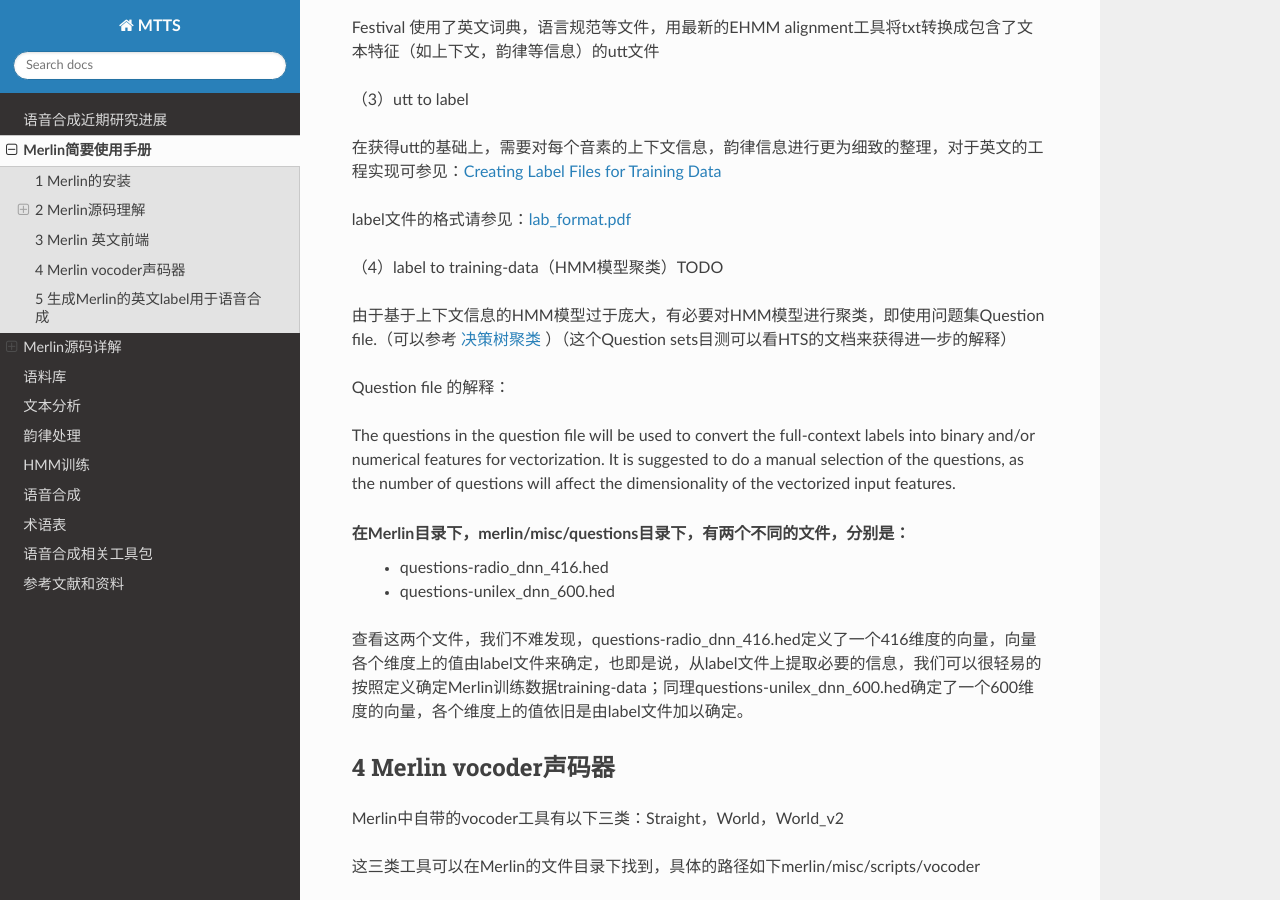
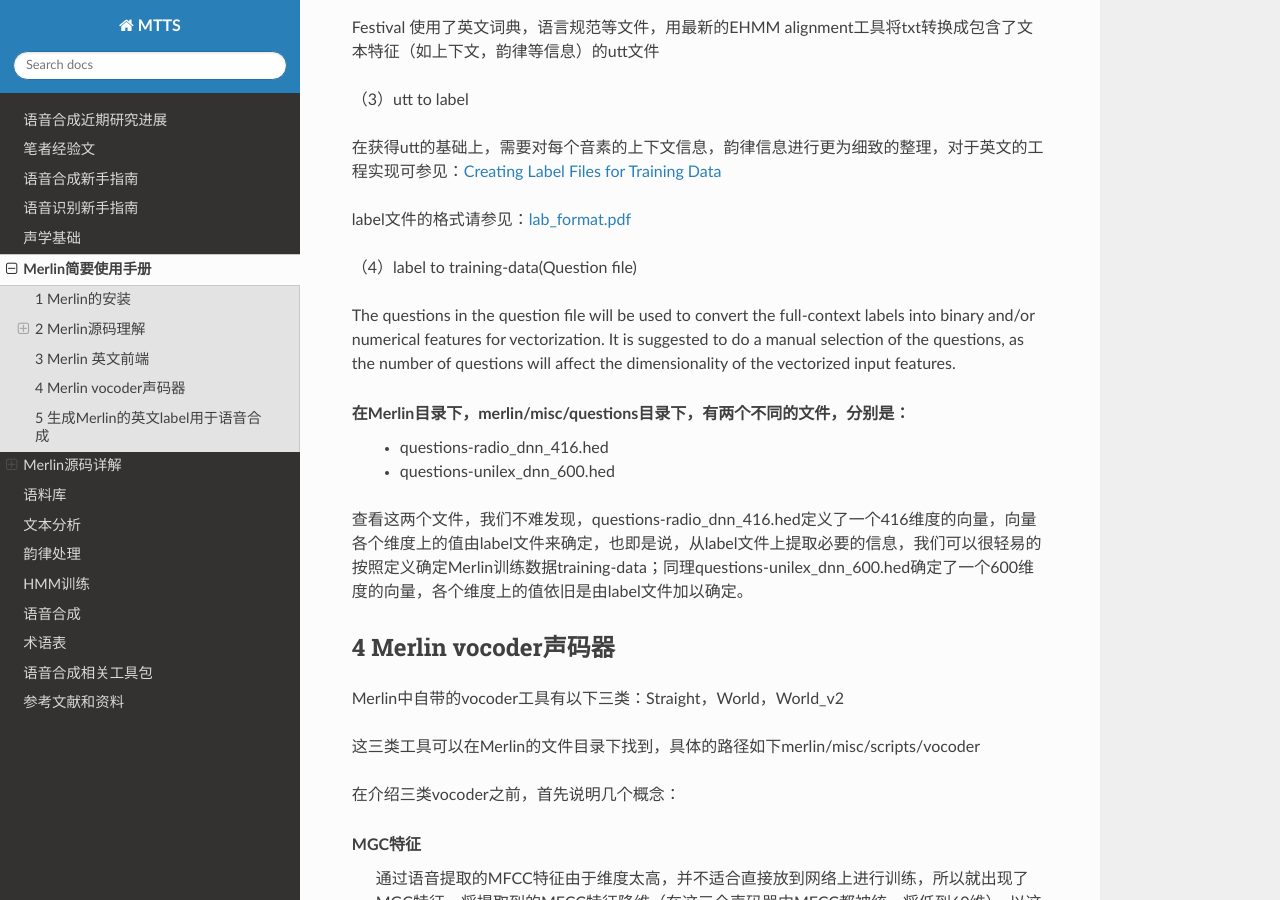
Before and after one commit to Jackiexiao/MTTS, a Sphinx documentation site: the page built from docs/merlin.rst, in a window 1280 px wide and 900 px high, scrolled down 4058 px. Built offline with Sphinx 7.4.7 and the Read the Docs theme 2.0.0, drawn with Linux system fonts in a browser that asks for light colours; some of the changed text lies outside the part shown.

Commit message:
small update

```diff
--- a/docs/index.rst
+++ b/docs/index.rst
@@ -12,6 +12,7 @@
     :maxdepth: 2
 
     recent_search
+    tutorial
     merlin
     corpus
     text_analyse
--- a/docs/merlin.rst
+++ b/docs/merlin.rst
@@ -161,11 +161,7 @@
 
 label文件的格式请参见：`lab_format.pdf <http://www.cs.columbia.edu/~ecooper/tts/lab_format.pdf>`_
 
-（4）label to training-data（HMM模型聚类）TODO
-
-由于基于上下文信息的HMM模型过于庞大，有必要对HMM模型进行聚类，即使用问题集Question file.（可以参考 `决策树聚类 <http://blog.csdn.net/quhediegooo/article/details/61202901>`_ ）（这个Question sets目测可以看HTS的文档来获得进一步的解释）
-
-Question file 的解释：
+（4）label to training-data(Question file)
 
 The questions in the question file will be used to convert the full-context labels into binary and/or numerical features for vectorization. It is suggested to do a manual selection of the questions, as the number of questions will affect the dimensionality of the vectorized input features.
 
```
Also changed, not shown: other parts of docs/merlin.rst (+1 -1 lines), 1 other file.
